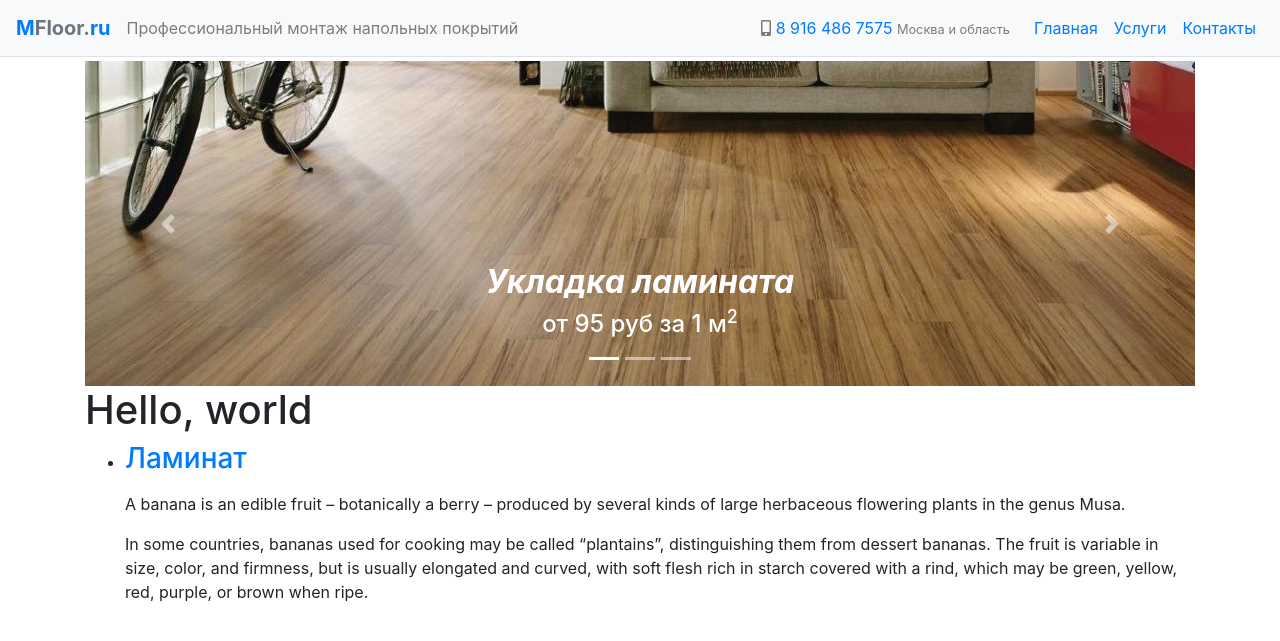
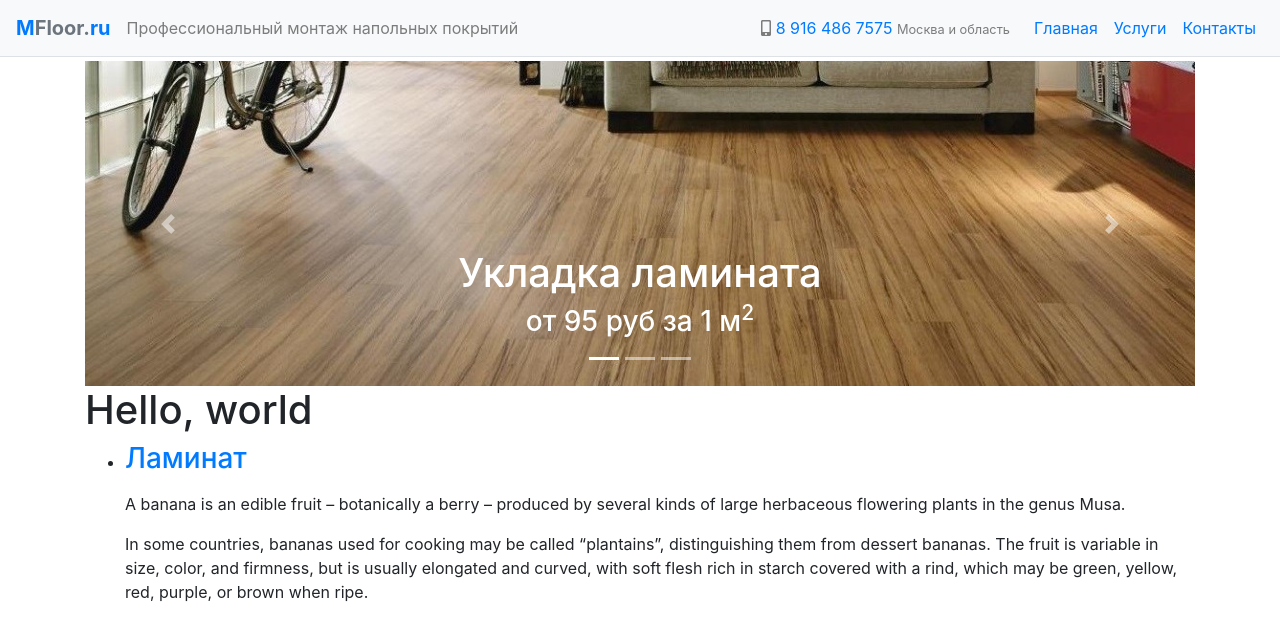
Before and after one commit to nskforward/MFloor, a Jekyll site: the page built from index.html, in a window 1280 px wide. Shown: the top 641 px of the page. Built offline with Jekyll 4.4.1, drawn with Linux system fonts in a browser that asks for light colours.

```diff
--- a/index.html
+++ b/index.html
@@ -12,22 +12,22 @@
         <div class="carousel-item active">
             <img class="d-block w-100" src="/assets/img/slides/slide1.jpg" alt="укладка ламината">
             <div class="carousel-caption d-none d-md-block">
-                <h2 class="text-white"><b><i>Укладка ламината</i></b></h2>
-                <h4 class="text-white">от 95 руб за 1 м<sup>2</sup></h4>
+                <h1 class="text-white">Укладка ламината</h1>
+                <h3 class="text-white">от 95 руб за 1 м<sup>2</sup></h3>
             </div>
         </div>
         <div class="carousel-item">
             <img class="d-block w-100" src="/assets/img/slides/slide2.jpg" alt="укладка ковролина">
             <div class="carousel-caption d-none d-md-block">
-                <h2 class="text-dark"><i>Настил ковролина и линолеума</i></h2>
-                <h4 class="text-dark">от 120 руб за 1 м<sup>2</sup></h4>
+                <h1 class="text-dark">Настил ковролина и линолеума</h1>
+                <h3 class="text-dark">от 120 руб за 1 м<sup>2</sup></h3>
             </div>
         </div>
         <div class="carousel-item">
             <img class="d-block w-100" src="/assets/img/slides/slide3.jpg" alt="заливка наливного пола">
             <div class="carousel-caption d-none d-md-block">
-                <h2 class="text-white"><b><i>Заливка наливных полов</i></b></h2>
-                <h4 class="text-white">от 400 руб за 1 м<sup>2</sup></h4>
+                <h1 class="text-white">Заливка наливных полов</h1>
+                <h3 class="text-white">от 400 руб за 1 м<sup>2</sup></h3>
             </div>
         </div>
     </div>
```
